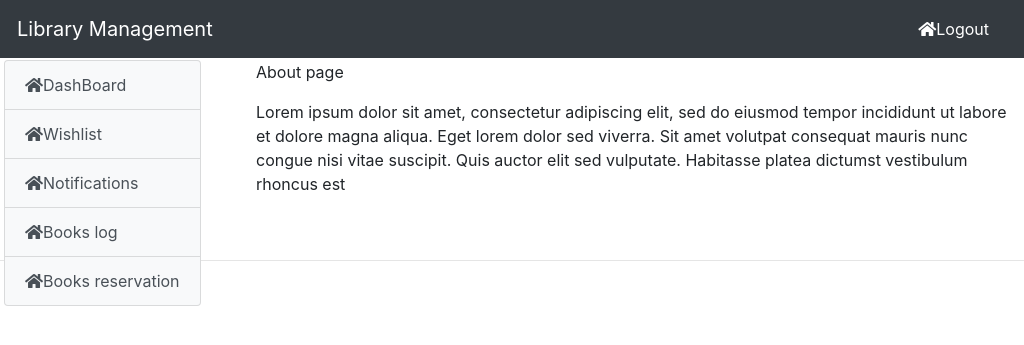
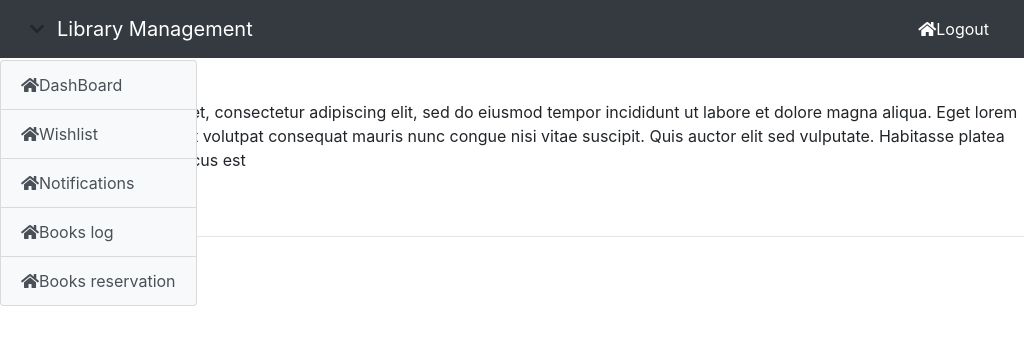
Before and after one commit to marcupalii/library-management., a Flask app: page / in a window 1024 px wide. Shown: the top 345 px of the page. Run offline with Flask 2, Linux system fonts and the light colour scheme; the visitor is signed in with stand-in values (Sample User, id 1); data comes from the database, SQL or seed files in the repository; some libraries are stand-ins or nearby versions.

Commit message:
sidebar button fix

```diff
--- a/app/static/css/layout_top_navbar.css
+++ b/app/static/css/layout_top_navbar.css
@@ -23,7 +23,12 @@ html, body {
     max-width: 100%;
 }
 
-@media screen and (min-width: 1024px) {
+
+@media screen and (min-width: 1025px) {
+    #button-sidebar {
+        display: none !important;
+    }
+
     .content {
         margin-left: 25%;
         flex-basis: 0;
--- a/app/templates/layout.html
+++ b/app/templates/layout.html
@@ -31,10 +31,11 @@
 </head>
 
 <body>
+{#class="pull-left btn btn-default"#}
 {% block navbar %}
     <nav class="navbar fixed-top navbar-expand-md navbar-dark bg-dark">
-        <button type="button" class="pull-left btn btn-default d-lg-none" data-toggle="offcanvas" data-target="#sidebar"
-                aria-expanded="false" aria-controls="sidebar">
+        <button type="button" class="btn btn-default" data-toggle="offcanvas" data-target="#sidebar"
+                aria-expanded="false" aria-controls="sidebar" id="button-sidebar">
             <i class="fa fa-chevron-down"></i>
         </button>
         <a class="navbar-brand" href="#">Library Management</a>
@@ -144,7 +145,7 @@
     <div class="row">
         {% if current_user.is_authenticated %}
             {% block sidebar %}
-                <div class="px-1 position-fixed row-offcanvas-left">
+                <div class="position-fixed row-offcanvas-left">
                     <div id="sidebar-fixed">
                         <div class="sidebar-offcanvas" id="sidebar">
                             <div class="list-group">
```
Also changed, not shown: app/static/css/layout_sidebar.css (+16 -23 lines).
